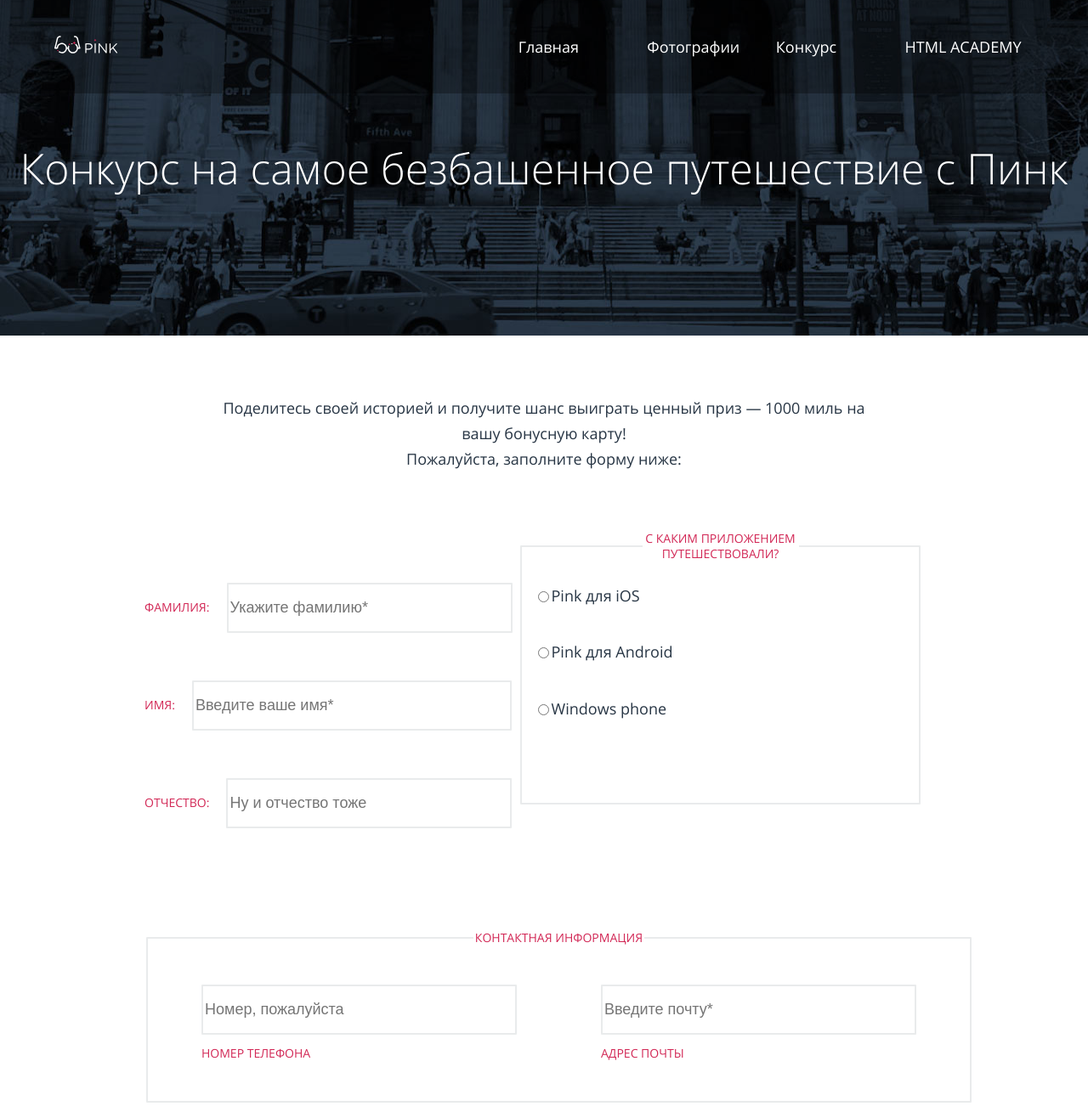
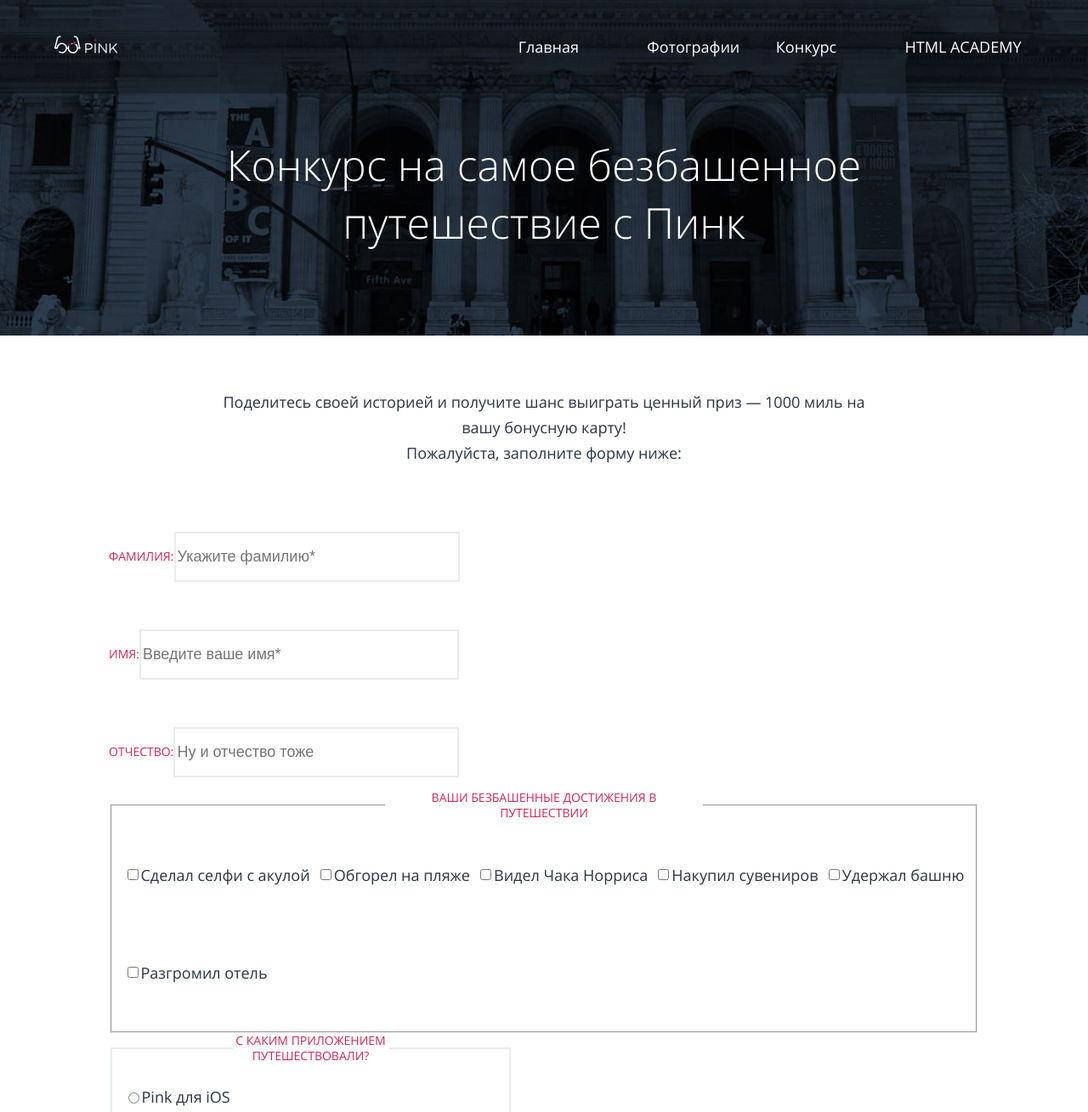
Before and after one commit to Ismailova4/1394731-pink-20, a plain HTML site: page source/form.html in a window 1280 px wide. Shown: the top 1309 px of the page at 85% size. Drawn offline with nearby package versions, Linux system fonts and the light colour scheme; files that its build step writes are made by us from their sources.

Commit message:
Адптивные декоративные элементы, дополнительные блоки

```diff
--- a/source/form.html
+++ b/source/form.html
@@ -53,7 +53,7 @@
   </header>
      <main class="page-main">
        <section class="bg">
-        <p class="bg__slogan">
+        <p class="bg__slogan_form">
           Конкурс на самое безбашенное путешествие с Пинк
         </p>
        </section>
--- a/source/sass/_bg.scss
+++ b/source/sass/_bg.scss
@@ -12,13 +12,14 @@
     min-height: 440px;
     background-image: url("../img/bg-back-tablet@1x.jpg");
     background-repeat: no-repeat;
-    background-position: 50% 40%;
+    background-position: 50% 2%;
   }
 
   @media (min-width: $desktop-width) {
     min-height: 395px;
     background-image: url("../img/bg-back-desktop@1x.jpg");
     background-repeat: no-repeat;
+    background-position: 50% 2%;
   }
 
 }
@@ -49,4 +50,35 @@
       min-height: 395px;
     }
 
+    &_form {
+     color: $white;
+     font-weight: 300;
+     margin: 0 auto;
+     position: relative;
+     text-align: center;
+     z-index: 4;
+
+      @media (min-width: $mobile-width) {
+        width: 80%;
+        top: 90px;
+        font-size: 24px;
+        line-height: 33px;
+        min-height: 90px;
+      }
+
+      @media (min-width: $tablet-width) {
+        width: 80%;
+        top: 160px;
+        font-size: 50px;
+        line-height: 68px;
+        min-height: 175px;
+      }
+
+      @media (min-width: $desktop-width) {
+        width: 70%;
+        top: 160px;
+        min-height: 106px;
+      }
+    }
+
 }
--- a/source/sass/_contest.scss
+++ b/source/sass/_contest.scss
@@ -44,22 +44,23 @@
      justify-content: center;
      align-items: center;
      text-align: center;
-     max-width: 275px;
+     min-height: 170px;
+     width: 90%;
   }
 
   @media (min-width: $tablet-width)  {
      display: flex;
      justify-content: center;
      align-items: center;
-     min-height: 230px;
-     max-width: 490px;
+     min-height: 255px;
+     width: 80%;
   }
 
   @media (min-width: $desktop-width)  {
-     display: flex;
+     /*display: flex;
      justify-content: center;
-     align-items: center;
-     min-height: 230px;
-     max-width: 760px;
+     align-items: center; */
+     min-height: 215px;
+     width: 60%;
   }
 }
--- a/source/sass/_form.scss
+++ b/source/sass/_form.scss
@@ -2,31 +2,31 @@
    font-family: "OpenSans", "Arial", sans-serif;
    font-size: 18px;
    line-height: 30px;
+}
 
-    &__wrapper {
+.form__wrapper {
+  margin: 0 auto;
 
     @media (min-width: $mobile-width) {
-          margin: 0 auto;
-          max-width: 320px;
+     display: flex;
+     flex-direction: column;
+     width: 100%;
     }
 
     @media (min-width: $tablet-width) {
      display: flex;
      flex-direction: column;
-          margin: 0 auto;
-          max-width: 620px;
     }
 
     @media (min-width: $desktop-width) {
      display: flex;
      flex-direction: row;
      flex-wrap: wrap;
-          max-width: 940px;
-          margin: 0 auto;
+     width: 80%;
     }
 }
 
-    &-name__wrapper {
+.form-name__wrapper {
 
     @media (min-width: $mobile-width) {
      display: flex;
@@ -34,8 +34,7 @@
      justify-content: space-between;
      align-items: center;
      min-height: 320px;
-          margin-top: 45px;
-          margin-bottom: 45px;
+
     }
 
     @media (min-width: $tablet-width) {
@@ -44,8 +43,6 @@
      justify-content: space-between;
      align-items: center;
      min-height: 320px;
-          margin-top: 45px;
-          margin-bottom: 45px;
     }
 
     @media (min-width: $desktop-width) {
@@ -57,7 +54,7 @@
     }
 }
 
-    &-name__item {
+.form-name__item {
 
     @media (min-width: $mobile-width) {
       display: flex;
@@ -74,14 +71,14 @@
       }
 }
 
-    &-name__text {
+.form-name__text {
 
     @media (min-width: $tablet-width) {
-            padding-right: 20px;
+
     }
 }
 
-    &__input {
+.form__input {
      display: block;
      font-size: 18px;
      line-height: 30px;
@@ -105,7 +102,7 @@
     }
 }
 
-    &__contacts_heading {
+.form__contacts_heading {
 
         @media (min-width: $mobile-width) {
             display: none;
@@ -123,7 +120,7 @@
         }
 }
 
-    &__button {
+.form__button {
         display: block;
         text-transform: uppercase;
         color: $white;
@@ -148,10 +145,9 @@
         }
     }
 
-    &__info {
+.form__info {
   font-size: 14px;
   text-transform: uppercase;
-    }
 }
 
 .name-input {
@@ -167,25 +163,20 @@
     }
 }
 
-.achievements {
-
-   &__list {
+.achievements__list {
 
     @media (min-width: $desktop-width) {
-        margin-top: 60px;
       min-width: 940px;
     }
-   }
 
-   &__wrapper {
+
+.achievements__wrapper {
 
      @media (min-width: $mobile-width) {
         display: flex;
         flex-direction: column;
         justify-content: space-between;
         min-height: 460px;
-        padding-bottom: 45px;
-        padding-top: 45px;
     }
 
      @media (min-width: $tablet-width) {
@@ -193,8 +184,7 @@
         flex-direction: column;
         justify-content: space-between;
         min-height: 460px;
-        padding-bottom: 45px;
-        padding-top: 45px;
+
      }
 
      @media (min-width: $desktop-width) {
@@ -203,12 +193,11 @@
         justify-content: space-between;
         flex-wrap: wrap;
         min-height: 230px;
-        padding-top: 0;
-        padding-bottom: 0;
+
      }
    }
 
-   &__heading {
+.achievements__heading {
 
      @media (min-width: $mobile-width) {
         display: flex;
@@ -234,7 +223,7 @@
      }
 }
 
-   &__item {
+.achievements__item {
 
      @media (min-width: $mobile-width) {
         display: flex;
@@ -250,7 +239,7 @@
 
    }
 
-   &__list {
+.achievements__list {
      background-color: $light-bg;
      font-size: 18px;
      line-height: 30px;
@@ -301,18 +290,16 @@
             display: flex;
             flex-direction: column;
             justify-content: space-around;
-            height: 205px;
-            padding-top: 45px;
-            padding-bottom: 45px;
+            min-height: 205px;
+
         }
 
         @media (min-width: $tablet-width) {
             display: flex;
             flex-direction: column;
             justify-content: space-around;
-            height: 205px;
-            padding-top: 45px;
-            padding-bottom: 45px;
+            min-height: 205px;
+
         }
 
         @media (min-width: $desktop-width) {
@@ -320,11 +307,8 @@
             flex-direction: row;
             justify-content: space-around;
             align-items: center;
-            height: 110px;
+            min-height: 110px;
             width: 940px;
-            padding-top: 30px;
-            padding-bottom: 25px;
-
         }
     }
 
@@ -335,7 +319,7 @@
             flex-direction: column;
             justify-content: space-between;
             align-items: flex-start;
-            height: 90px;
+            min-height: 90px;
         }
 
         @media (min-width: $tablet-width) {
@@ -343,7 +327,7 @@
             flex-direction: column;
             justify-content: space-between;
             align-items: flex-start;
-            height: 90px;
+            min-height: 90px;
           }
     }
 
@@ -356,8 +340,7 @@
     }
 }
 
-.app {
-   &__list {
+.app__list {
    /*width: 100%;*/
 
     @media (min-width: $mobile-width) {
@@ -378,11 +361,11 @@
        border-radius: 1px;
        background-color: $white;
        width: 440px;
-       max-height: 300px;
+       min-height: 300px;
      }
 }
 
-   &__wrapper {
+.app__wrapper {
 
    @media (min-width: $mobile-width) {
        display: flex;
@@ -399,7 +382,7 @@
     }
   }
 
-    &__item {
+.app__item {
 
     @media (min-width: $mobile-width) {
         display: flex;
@@ -414,7 +397,7 @@
     }
    }
 
-   &__heading {
+.app__heading {
 
     @media (min-width: $mobile-width) {
         display: flex;
@@ -423,7 +406,7 @@
         text-align: center;
         width: 180px;
     }
-   }
+
 }
 
 .highlight {
@@ -433,9 +416,7 @@
     text-transform: uppercase;
 }
 
-.trip-review {
-
-   &__wrapper {
+.trip-review__wrapper {
 
     @media (min-width: $mobile-width) {
        display: flex;
@@ -461,10 +442,9 @@
        order: 4;
        width: 940px;
     }
-
 }
 
-   &__item {
+.trip-review__item {
 
      @media (min-width: $mobile-width) {
         display: flex;
@@ -494,7 +474,7 @@
     }
 }
 
-   &__content {
+ .trip-review__content {
     display: block;
     box-sizing: border-box;
     resize: none;
@@ -515,7 +495,7 @@
     }
    }
 
-   &__button {
+.trip-review__button {
 
       @media (min-width: $mobile-width) {
           display: flex;
@@ -530,7 +510,6 @@
           justify-content: space-between;
           align-items: center;
           width: 620px;
-
       }
 
        @media (min-width: $desktop-width) {
@@ -542,14 +521,14 @@
        }
 }
 
-   &__heading {
+ .trip-review__heading {
 
       @media (min-width: $mobile-width) {
           text-align: center;
       }
    }
 
-}
+
 
 .input-tel,
 .input-email {
--- a/source/sass/_gallery.scss
+++ b/source/sass/_gallery.scss
@@ -167,7 +167,14 @@
   justify-content: center;
   align-items: center;
   width: 100%;
-  background-color: $light-bg;
+ /* background-color: $light-bg;*/
+
+  &_panorama {
+    display: flex;
+    flex-direction: column;
+    justify-content: center;
+    align-items: center;
+  }
 }
 
 
@@ -243,12 +250,4 @@
     height: 506px;
   }
  }
-
-  &_bg {
-  @media (min-width: $tablet-width) {
-    width: 300px;
-    height: 400px;
-  }
- }
-
 }
--- a/source/sass/_page-footer.scss
+++ b/source/sass/_page-footer.scss
@@ -164,13 +164,13 @@
   @media (min-width: $mobile-width) {
     display: flex;
     justify-content: space-between;
-    width: 48%;
+    width: 55%;
   }
 
   @media (min-width: $tablet-width) {
     display: flex;
     justify-content: space-between;
-    width: 22%;
+    width: 27%;
 
   }
 
@@ -187,21 +187,21 @@
     display: flex;
     justify-content: space-between;
     align-items: center;
-    width: 35%;
+    width: 40%;
   }
 
   @media (min-width: $tablet-width) {
     display: flex;
     justify-content: space-between;
     align-items: center;
-    width: 17%;
+    width: 20%;
   }
 
   @media (min-width: $desktop-width) {
     display: flex;
-    justify-content: space-between;
+    justify-content: space-around;
     align-items: center;
-    width: 14%;
+    width: 10em;
   }
 }
 
--- a/source/sass/_photo-editor.scss
+++ b/source/sass/_photo-editor.scss
@@ -144,3 +144,10 @@
     display: block;
   }
 }
+
+.photo-editor__image_bg {
+  @media (min-width: $tablet-width) {
+    width: 300px;
+    height: 400px;
+  }
+}
```
Also changed, not shown: source/photo.html (+1 -1 lines). Lines whose indentation alone changed are shown as unchanged.
